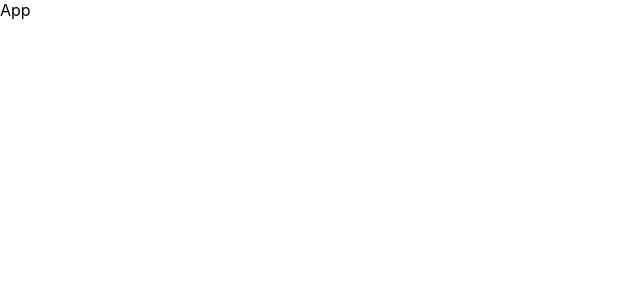
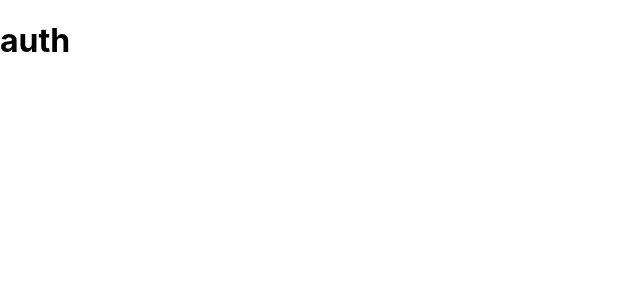
Before and after one commit to jarocode/Easychat, a React (Create React App) app: page / in a window 1280 px wide. Shown: the top 300 px of the page, without its empty margins (0-640 px from the left). Built offline with nearby package versions, Linux system fonts and the light colour scheme.

Commit message:
added routes, added jsconfig file to import components using  absolute paths

```diff
--- a/package.json
+++ b/package.json
@@ -12,6 +12,7 @@
     "@testing-library/user-event": "^13.5.0",
     "react": "^18.2.0",
     "react-dom": "^18.2.0",
+    "react-router-dom": "^6.3.0",
     "react-scripts": "5.0.1",
     "styled-components": "^5.3.5",
     "web-vitals": "^2.1.4"
--- a/src/App.js
+++ b/src/App.js
@@ -1,7 +1,20 @@
 import React from "react";
+import { BrowserRouter as Router, Route, Routes } from "react-router-dom";
+
+import ChatRoom from "pages/chatroom";
+import Auth from "pages/auth";
 
 const App = () => {
-  return <div>App</div>;
+  return (
+    <div>
+      <Router>
+        <Routes>
+          <Route path="/" exact element={<Auth />} />
+          <Route path="/chatroom" exact element={<ChatRoom />} />
+        </Routes>
+      </Router>
+    </div>
+  );
 };
 
 export default App;
--- a/src/pages/auth/index.js
+++ b/src/pages/auth/index.js
@@ -0,0 +1,7 @@
+import React from "react";
+
+const index = () => {
+  return <h1>auth</h1>;
+};
+
+export default index;
--- a/src/pages/chatroom/index.js
+++ b/src/pages/chatroom/index.js
@@ -0,0 +1,15 @@
+import React from "react";
+import styled from "styled-components";
+
+import MainLayout from "layout/MainLayout";
+
+const index = () => {
+  return (
+    <MainLayout>
+      <Container>chat room</Container>
+    </MainLayout>
+  );
+};
+
+export default index;
+const Container = styled.div``;
```
Also changed, not shown: jsconfig.json (added, +9 -0 lines), 1 other file (tests, documents, lock files or other folders).
